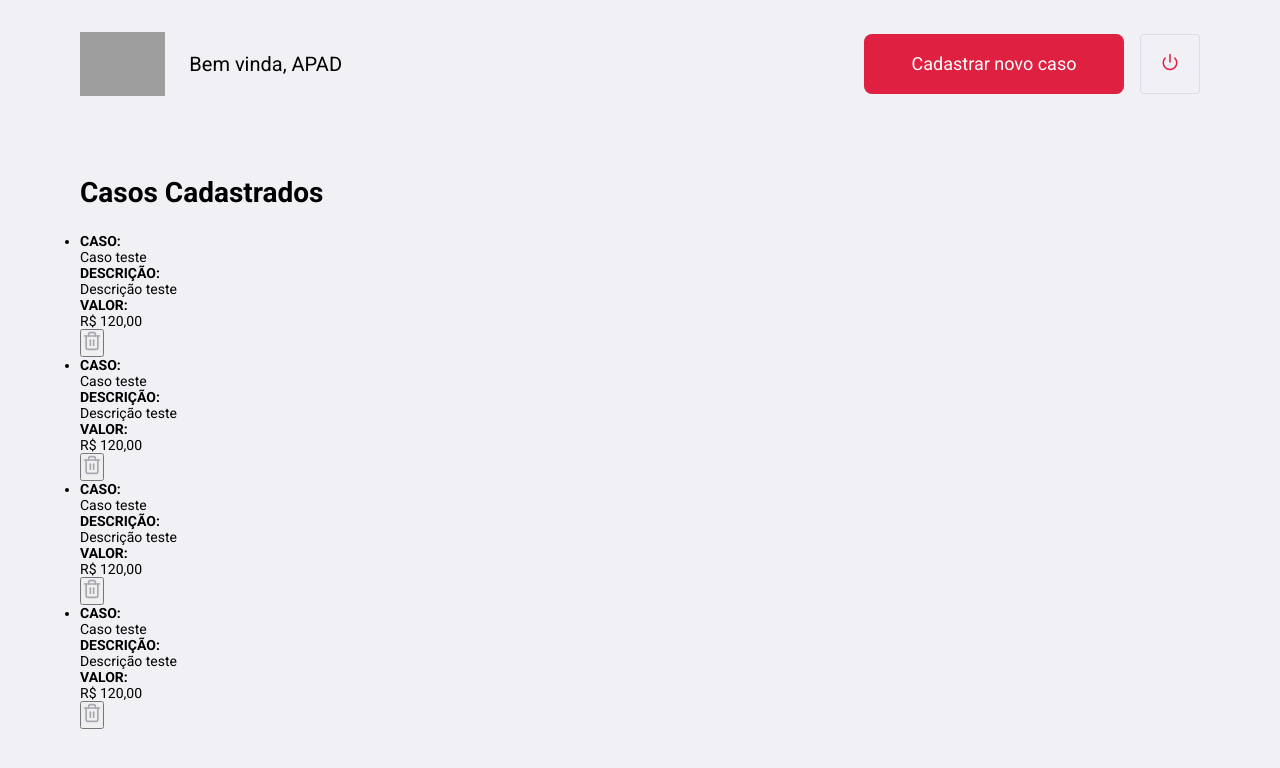
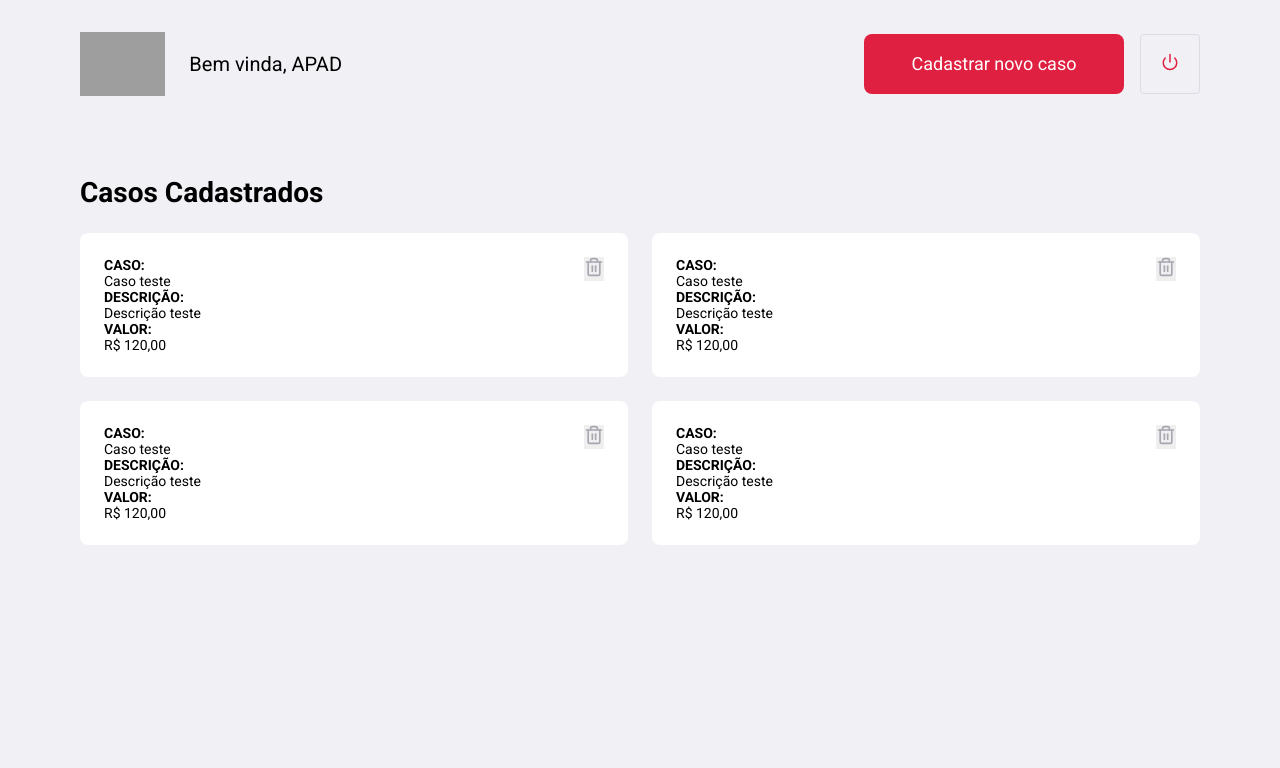
Before and after one commit to thamirisbalbi/omnistack-frontend-react, a React (Create React App) app: page /profile in a window 1280 px wide. Shown: the top 768 px of the page. Built offline with nearby package versions, Linux system fonts and the light colour scheme; grey boxes are pictures that could not be loaded.

Commit message:
Estiliza a lista e os componentes da listagem

```diff
--- a/src/pages/Profile/styles.css
+++ b/src/pages/Profile/styles.css
@@ -44,3 +44,28 @@
     margin-top: 80px;
     margin-bottom: 24px;
 }
+
+.profile-container ul {
+    display: grid;
+    grid-template-columns: 1fr 1fr; /* 2 colunas com uma unidade flexível(ocupando a mesma qtde de espaço)*/
+    grid-gap: 24px; /*distanciamento de cada um dos cards na listagem*/
+    list-style: none;
+}
+
+.profile-container ul li {
+    background: #FFF;
+    padding: 24px;
+    border-radius: 8px;
+    position: relative;
+}
+
+.profile-container ul li button {
+    position: absolute;
+    right: 24px;
+    top: 24px;
+    border: 0;
+}
+
+.profile-container ul li button:hover {
+    opacity: 0.8;
+}
```
